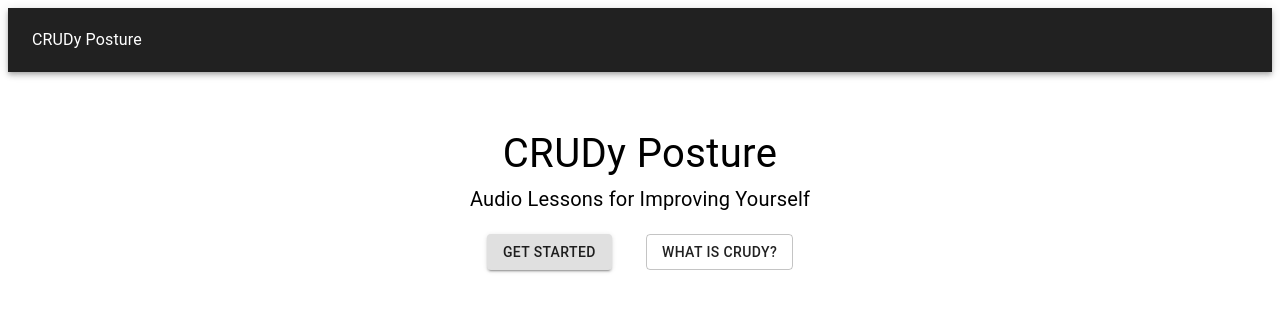
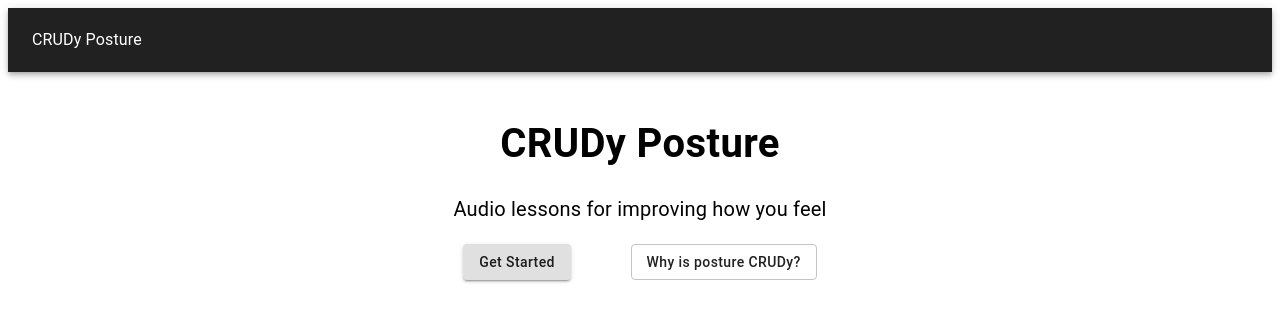
Before and after one commit to elocowan/CRUDy-posture, a React app: page / in a window 1280 px wide. Shown: the top 322 px of the page. Built offline with nearby package versions, Linux system fonts and the light colour scheme; the HTML template or start-up script is replaced by a standard one.

Commit message:
Insert basic headers for pages

```diff
--- a/src/components/App.jsx
+++ b/src/components/App.jsx
@@ -6,7 +6,6 @@ import {
   BrowserRouter as Router,
   Switch,
   Route,
-  Redirect
 } from "react-router-dom";
 import { createMuiTheme, ThemeProvider } from '@material-ui/core';
 import WhatIsCrudy from './WhatIsCrudy.jsx';
@@ -30,21 +29,11 @@ const theme = createMuiTheme({
 
 const App = () => {
 
-  // const [redirect, setRedirect] = useState("/");
-
-  // useEffect(() => {
-  //   handleRedirect();
-  // }, [redirect]);
-
-  // const handleRedirect = () => {
-  //   console.log("redirecting :)")
-  // }
-
   return (
     <div>
       <ThemeProvider theme={theme}>
-        <Header />
         <Router>
+          <Header />
           <Switch>
             <Route path="/getting-started">
               <GettingStarted />
--- a/src/components/GettingStarted.jsx
+++ b/src/components/GettingStarted.jsx
@@ -1,9 +1,22 @@
 import React from 'react';
+import { Typography, makeStyles } from '@material-ui/core';
+
+const useStyles = makeStyles((theme) => ({
+  root: {
+    padding: "25px"
+  },
+  bigTitle: {
+    fontSize: "60px",
+    fontWeight: "bold"
+  },
+}));
 
 const GettingStarted = () => {
+  const classes = useStyles();
+
   return (
-  <div>
-    Getting Started
+  <div className={classes.root}>
+    <Typography className={classes.bigTitle}>Getting Started</Typography>
   </div>
   );
 }
--- a/src/components/Header.jsx
+++ b/src/components/Header.jsx
@@ -1,5 +1,5 @@
 import React from 'react';
-import {AppBar, Toolbar, Typography, makeStyles} from '@material-ui/core';
+import { AppBar, Toolbar, makeStyles, Typography, Link } from '@material-ui/core';
 
 const useStyles = makeStyles((theme) => ({
   root: {
@@ -9,6 +9,9 @@ const useStyles = makeStyles((theme) => ({
     flexGrow: 1,
   },
   toolbar: theme.mixins.toolbar,
+  link: {
+    color: "white",
+  }
 }));
 
 const Header = () => {
@@ -18,7 +21,7 @@ const Header = () => {
     <div className={classes.root}>
       <AppBar position="sticky">
         <Toolbar>
-         <Typography className={classes.title}>CRUDy Posture</Typography>
+          <Typography>CRUDy Posture</Typography>
         </Toolbar>
       </AppBar>
     </div>
--- a/src/components/Home/HomeHeader.jsx
+++ b/src/components/Home/HomeHeader.jsx
@@ -5,18 +5,24 @@ import { useHistory } from 'react-router-dom';
 const useStyles = makeStyles((theme) => ({
   bigTitle: {
     fontSize: 40,
+    fontWeight: "bold",
     display: 'flex',
     justifyContent: 'center'
   },
   description: {
     fontSize: 20,
     display: 'flex',
+    margin: "20px"
   },
   buttons: {
     display: 'flex',
     justifyContent: "space-around",
     marginTop: "20px",
+  },
+  buttonContent: {
+    textTransform: "none"
   }
+
 }));
 
 const HomeHeader = () => {
@@ -37,11 +43,11 @@ const HomeHeader = () => {
   return (
     <div>
       <Typography className={classes.bigTitle}>CRUDy Posture</Typography>
-      <Typography className={classes.description}>Audio Lessons for Improving Yourself</Typography>
+      <Typography className={classes.description}>Audio lessons for improving how you feel</Typography>
       <div className={classes.buttons}>
-        <Button variant="contained" onClick={gettingStartedRouteChange}>Get Started</Button>
+        <Button variant="contained" onClick={gettingStartedRouteChange} className={classes.buttonContent}>Get Started</Button>
 
-        <Button variant="outlined" onClick={infoRouteChange}>What is CRUDy?</Button>
+        <Button variant="outlined" onClick={infoRouteChange} className={classes.buttonContent}>Why is posture CRUDy?</Button>
       </div>
     </div>
   )
--- a/src/components/WhatIsCrudy.jsx
+++ b/src/components/WhatIsCrudy.jsx
@@ -1,10 +1,23 @@
 import React from 'react';
+import { Typography, makeStyles } from '@material-ui/core';
+
+const useStyles = makeStyles((theme) => ({
+  root: {
+    padding: "25px"
+  },
+  bigTitle: {
+    fontSize: "60px",
+    fontWeight: "bold"
+  },
+}));
 
 const WhatIsCrudy = () => {
+  const classes = useStyles();
+
   return (
-  <div>
-    What is CRUDy?
-  </div>
+    <div className={classes.root}>
+      <Typography className={classes.bigTitle}>CRUDy?</Typography>
+    </div>
   );
 }
 
```
Also changed, not shown: 1 other file (tests, documents, lock files or other folders).
